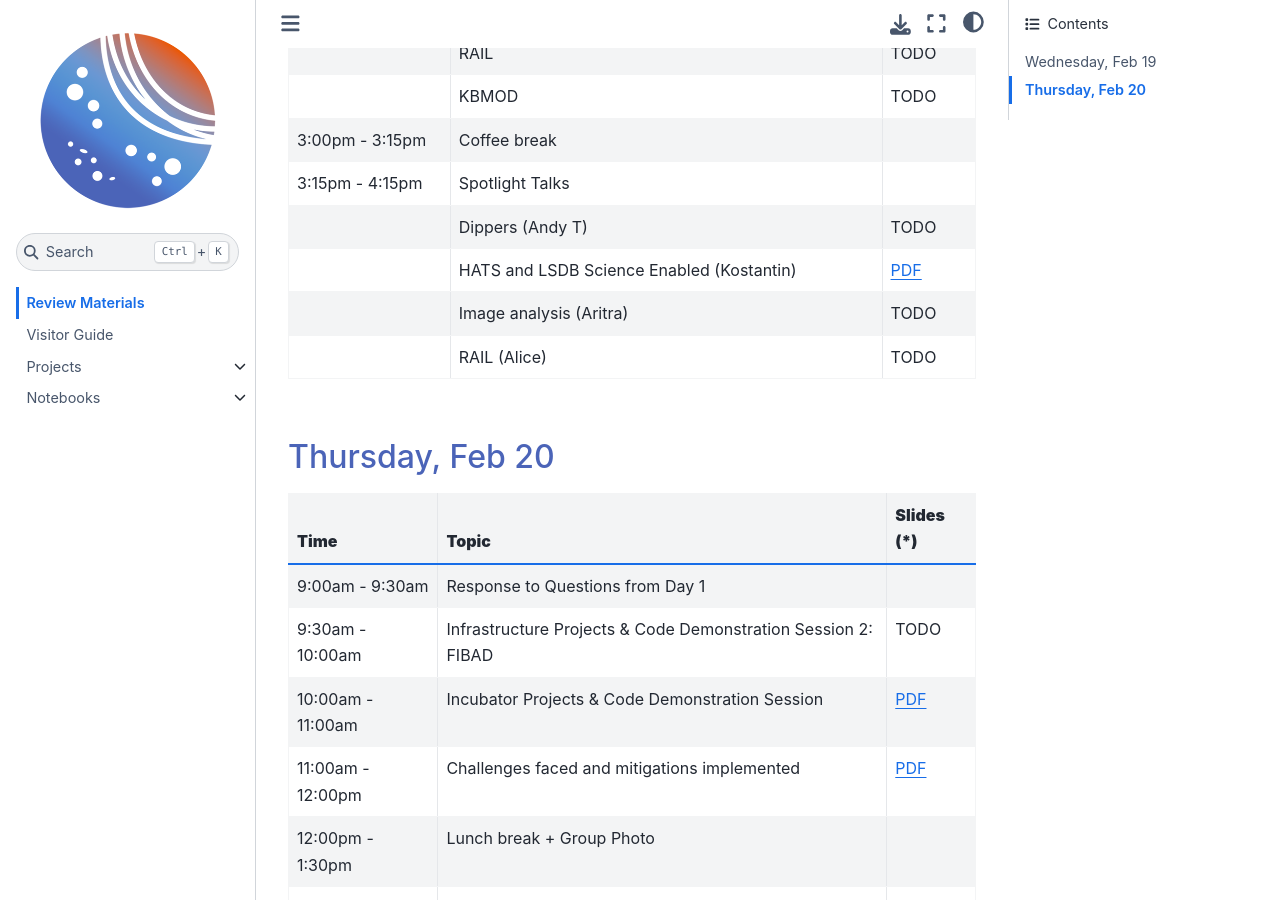
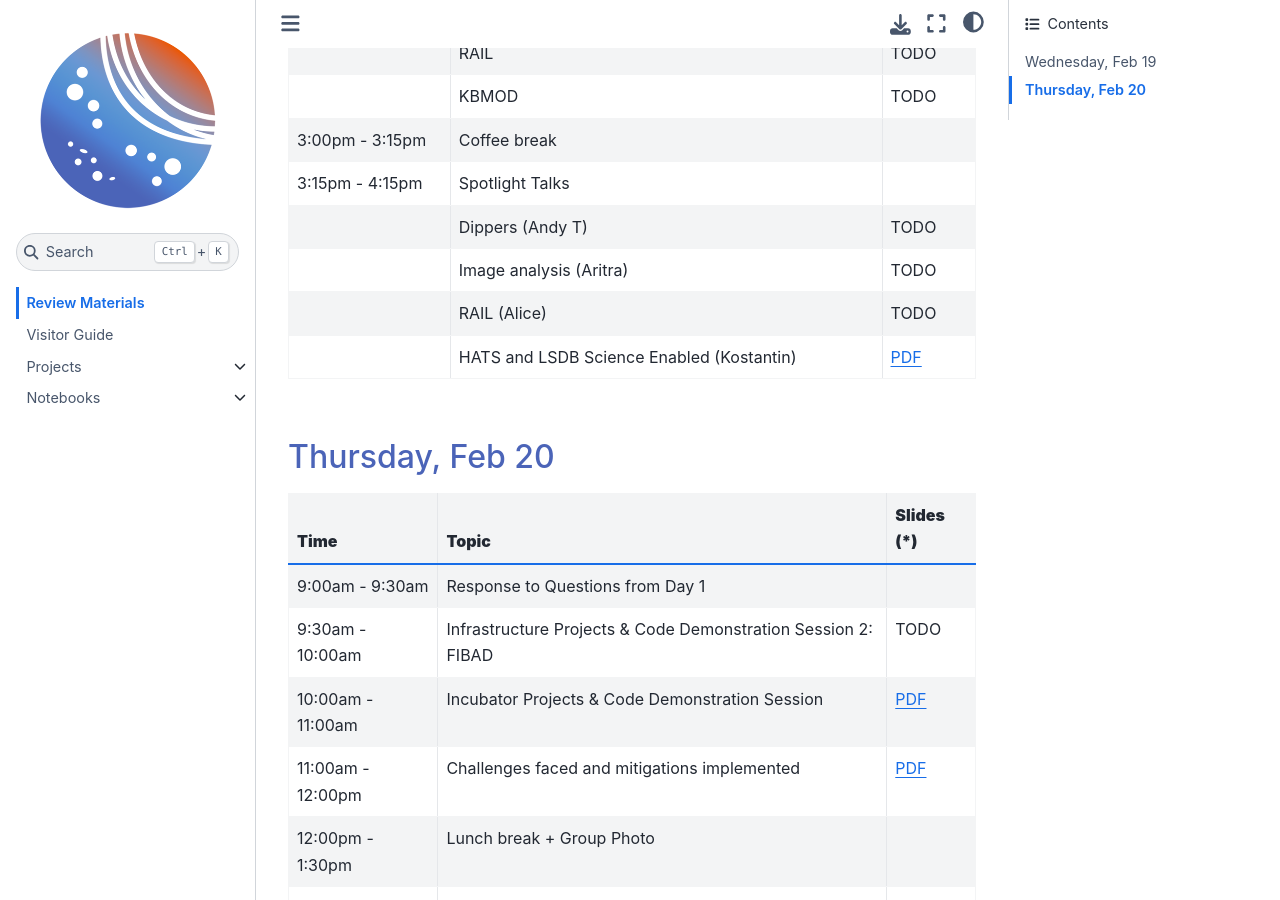
Before and after one commit to lincc-frameworks/midpoint-review, a Sphinx documentation site: the page built from docs/index.rst, in a window 1280 px wide and 900 px high, scrolled down 834 px. Built offline with Sphinx 7.4.7 and the Sphinx Book theme 1.1.4, drawn with Linux system fonts in a browser that asks for light colours; pages that are not in the unit, such as notebooks, are missing from menus.

```diff
--- a/docs/index.rst
+++ b/docs/index.rst
@@ -58,14 +58,14 @@ Wednesday, Feb 19
      - Dippers (Andy T)
      - TODO
    * -
-     - HATS and LSDB Science Enabled (Kostantin)
-     - `PDF <https://drive.google.com/file/d/1Foy999YoQppXSHSBRQNcRqXghYIE9qYM/view?usp=drive_link>`__
-   * -
      - Image analysis (Aritra)
      - TODO
    * -
      - RAIL (Alice)
      - TODO
+   * -
+     - HATS and LSDB Science Enabled (Kostantin)
+     - `PDF <https://drive.google.com/file/d/1Foy999YoQppXSHSBRQNcRqXghYIE9qYM/view?usp=drive_link>`__
 
 Thursday, Feb 20
 ---------------------------------------------------------------
```
